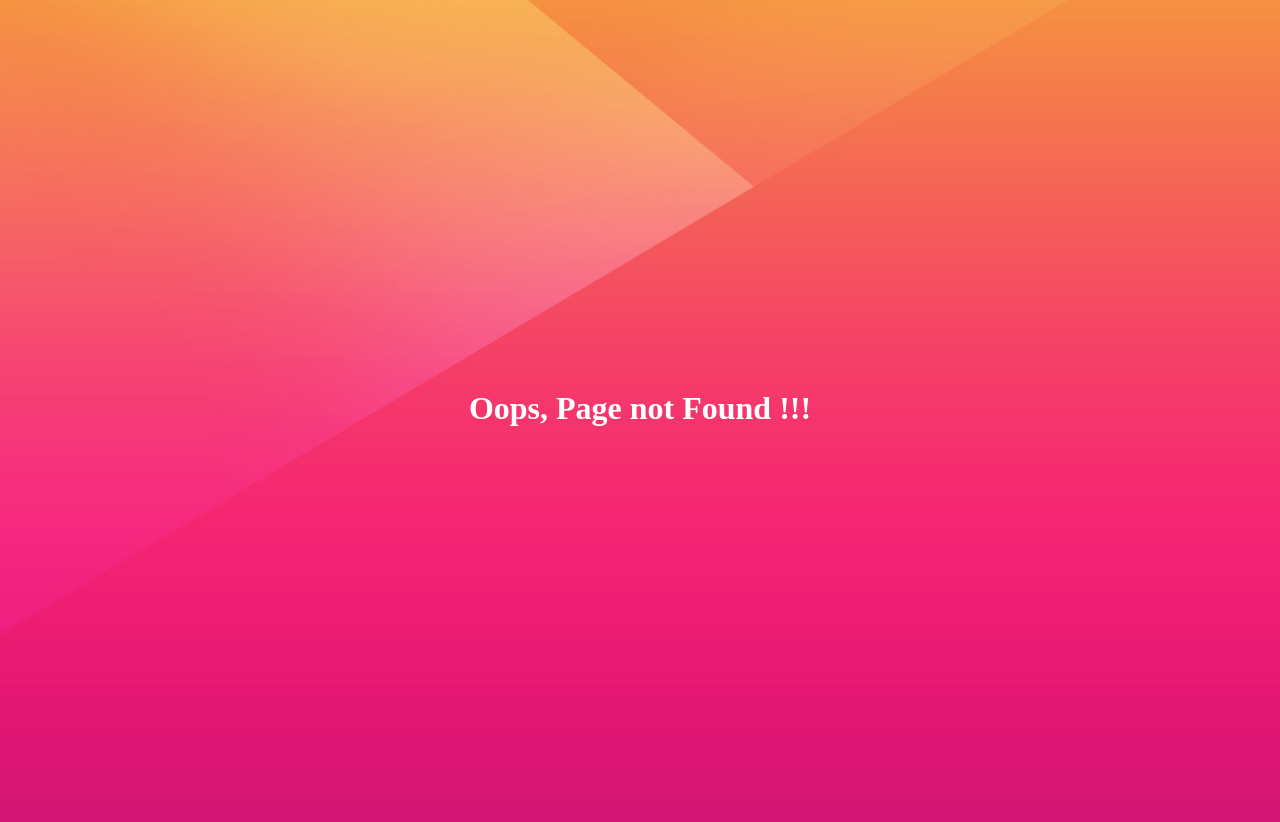
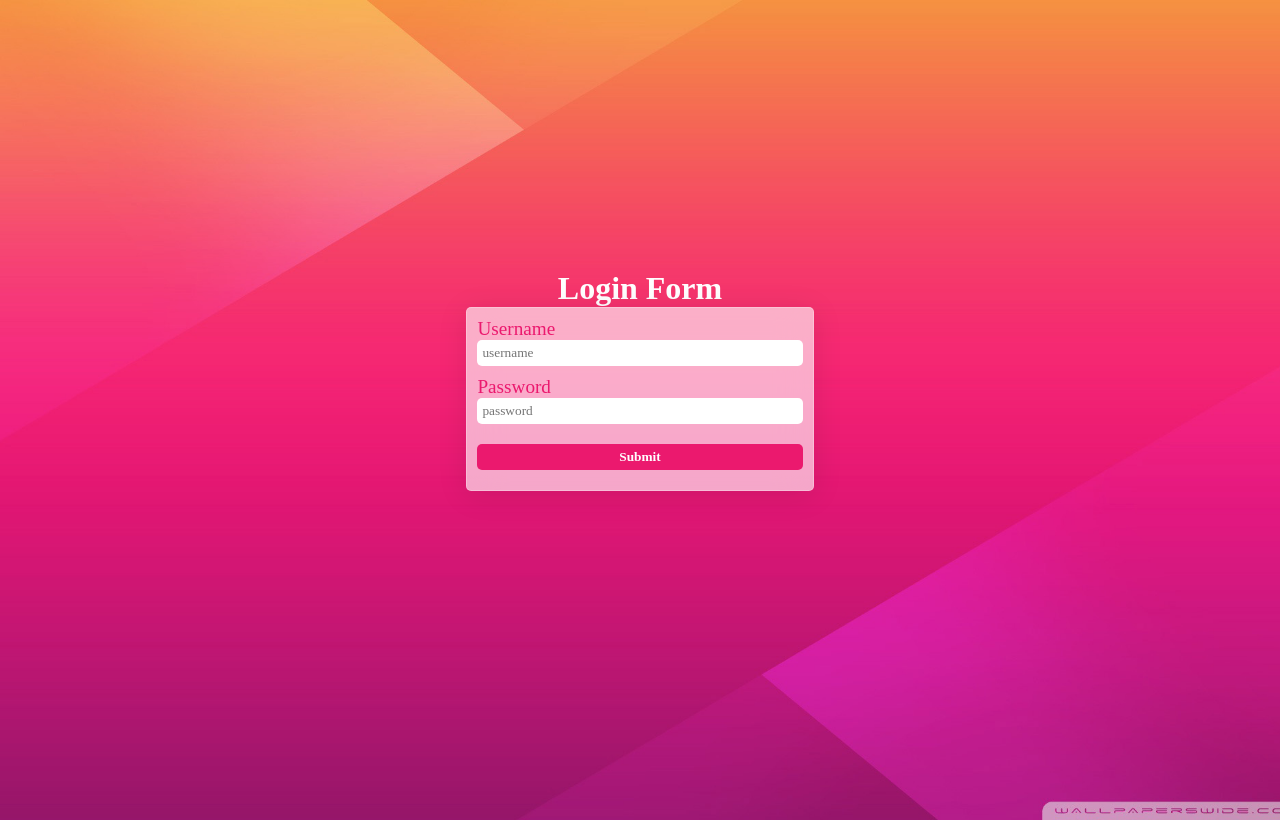
Before and after one commit to rizalyoga/anime-war, a Next.js app: page /login in a window 1280 px wide. Before the commit this address had no page. Shown: the top 822 px of the page. Built offline with nearby package versions, Linux system fonts and the light colour scheme; a web font is replaced by a local one.

Commit message:
add login page

```diff
--- /dev/null
+++ b/components/pages/login/Login.jsx
@@ -0,0 +1,39 @@
+import React, { useState } from "react";
+import styles from "@/styles/form.module.css";
+import Layout from "@/layout/Layout";
+
+const Login = () => {
+  const [username, setUsername] = useState("");
+  const [password, setPassword] = useState("");
+
+  const handleSubmit = (e) => {
+    e.preventDefault();
+    console.log(username);
+    console.log(password);
+  };
+
+  return (
+    <Layout>
+      <div className="container">
+        <div className={styles["form-container"]}>
+          <h1>Login Form</h1>
+          <form className={styles.glass} onSubmit={handleSubmit}>
+            <div className={styles.username}>
+              <label htmlFor="username">Username</label>
+              <input type="text" placeholder="username" onChange={(e) => setUsername(e.target.value)} required />
+            </div>
+            <div className={styles.password}>
+              <label htmlFor="password">Password</label>
+              <input type="password" placeholder="password" onChange={(e) => setPassword(e.target.value)} required />
+            </div>
+            <div className={styles.submit}>
+              <input type="submit" />
+            </div>
+          </form>
+        </div>
+      </div>
+    </Layout>
+  );
+};
+
+export default Login;
--- a/jsconfig.json
+++ b/jsconfig.json
@@ -6,7 +6,8 @@
       "@/components/*": ["components/*"],
       "@/data/*": ["data/*"],
       "@/layout/*": ["layout/*"],
-      "@/hooks/*": ["hooks/*"]
+      "@/hooks/*": ["hooks/*"],
+      "@/styles/*": ["styles/*"]
     }
   }
 }
--- /dev/null
+++ b/pages/login/index.jsx
@@ -0,0 +1,12 @@
+import React from "react";
+import Login from "@/components/pages/login/Login";
+
+const LoginPage = () => {
+  return (
+    <div>
+      <Login />
+    </div>
+  );
+};
+
+export default LoginPage;
--- /dev/null
+++ b/styles/form.module.css
@@ -0,0 +1,68 @@
+.form-container {
+  display: flex;
+  justify-content: center;
+  flex-direction: column;
+  align-items: center;
+  min-height: 95vh;
+  color: white;
+}
+
+.form-container form {
+  width: 35%;
+  padding-bottom: 10px;
+}
+
+.glass {
+  background: rgba(255, 255, 255, 0.62);
+  border-radius: 5px;
+  box-shadow: 0 4px 30px rgba(0, 0, 0, 0.1);
+  backdrop-filter: blur(17.9px);
+  -webkit-backdrop-filter: blur(17.9px);
+  border: 1px solid rgba(255, 255, 255, 0.26);
+}
+
+.username,
+.password,
+.submit {
+  display: flex;
+  flex-direction: column;
+  margin: 10px;
+  font-size: 1.2rem;
+  color: #eb196e;
+}
+
+.submit input {
+  margin-top: 10px;
+  border-radius: 5px;
+  padding: 5px;
+  background: #eb196e;
+  color: #fff;
+  font-weight: 600;
+  outline: none;
+  border: none;
+  cursor: pointer;
+}
+
+.submit input:hover {
+  background: #ec347e;
+}
+
+.username input,
+.password input {
+  outline: none;
+  border: none;
+  padding: 5px;
+  border-radius: 5px;
+}
+
+@media (max-width: 820px) {
+  .form-container form {
+    width: 50%;
+  }
+}
+
+@media (max-width: 430px) {
+  .form-container form {
+    width: 100%;
+  }
+}
```
